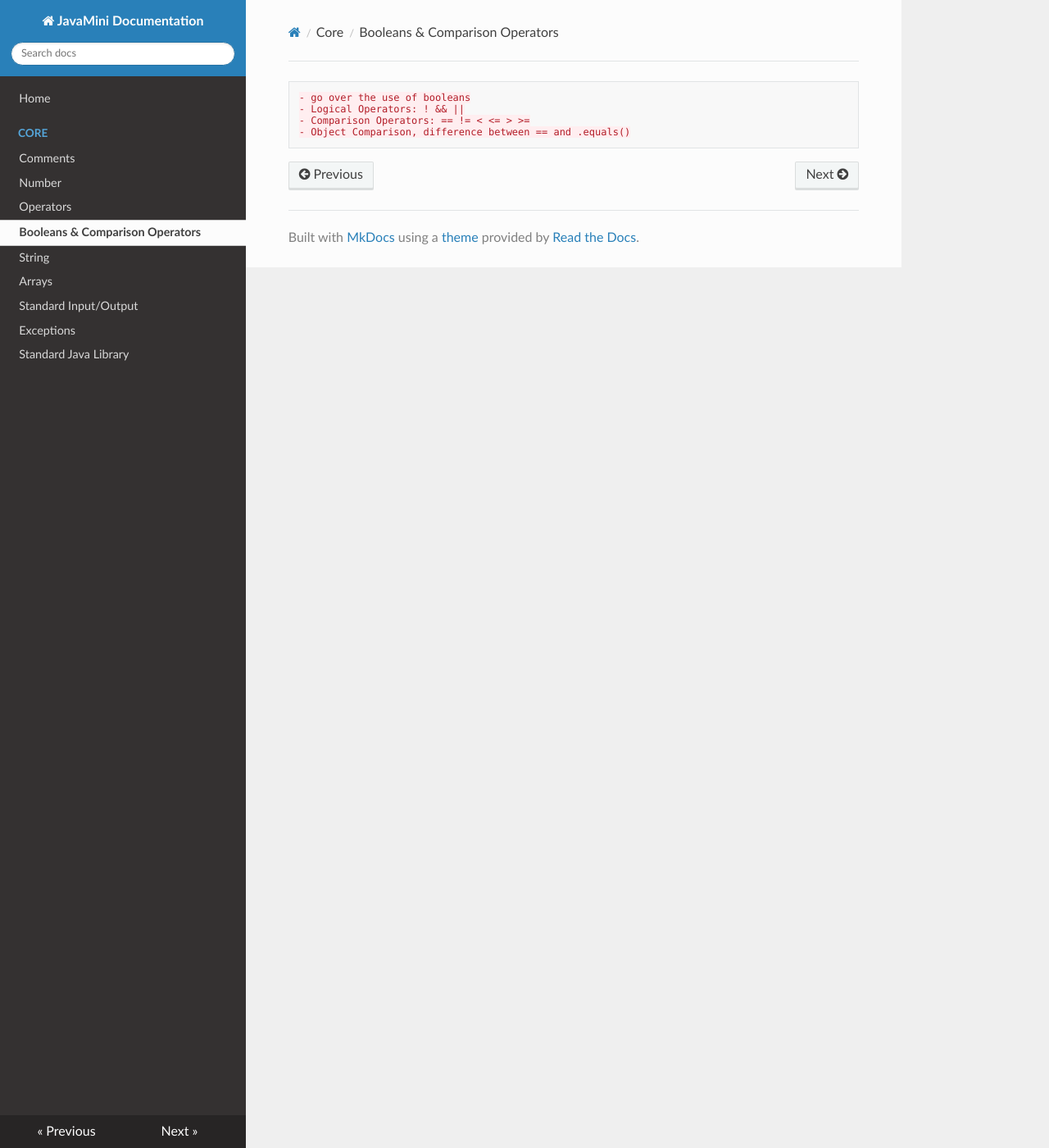
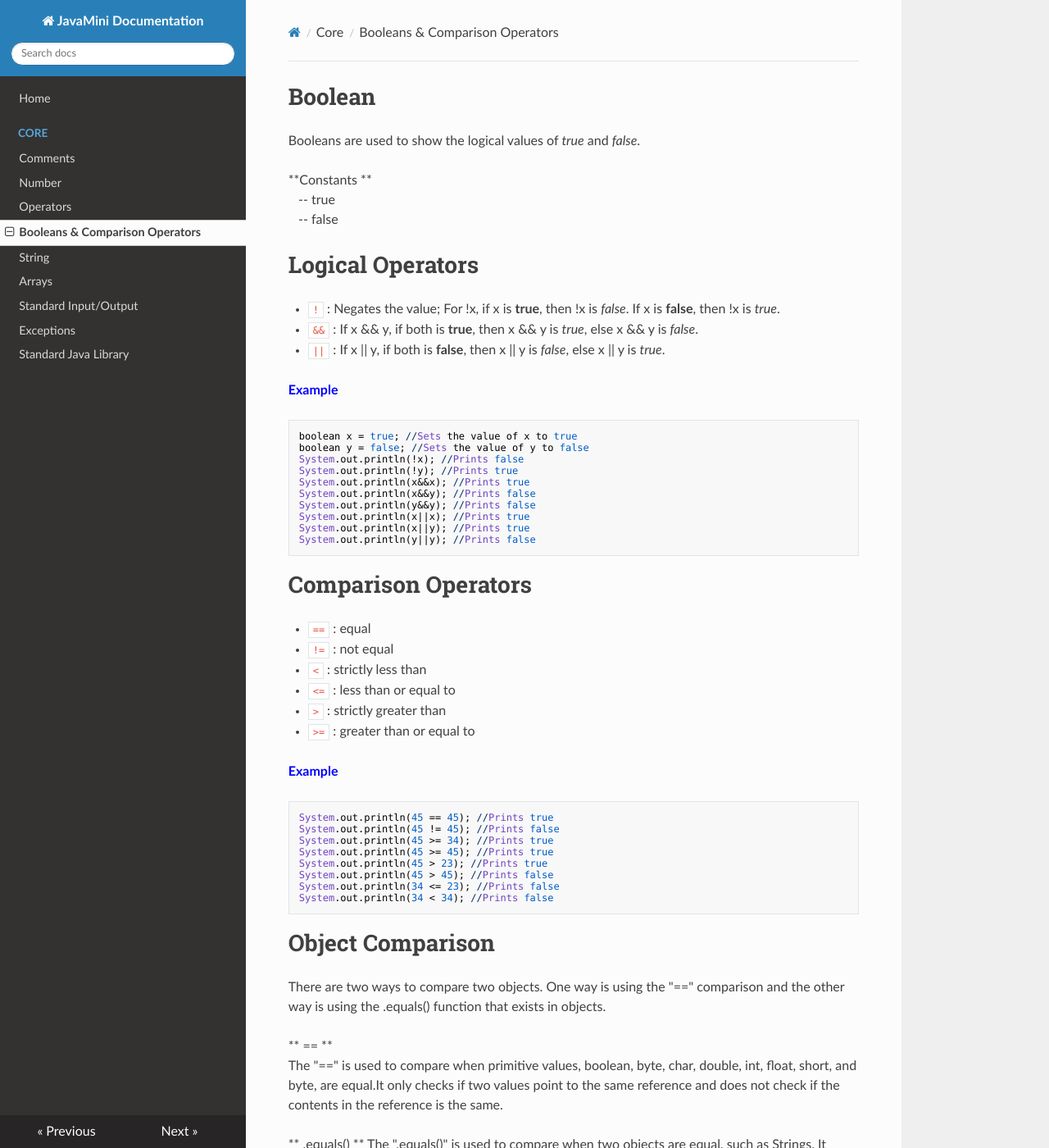
Before and after one commit to bofeng/javamini-doc, an MkDocs documentation site: the page built from doc/core/boolean.md, in a window 1280 px wide and 1400 px high. Shown: the whole window at 82% size. Built offline with MkDocs 1.6.1, drawn with Linux system fonts in a browser that asks for light colours; nearby versions of some CDN libraries; old or Windows-style settings are respelled for this version of MkDocs; some of the changed text lies outside the part shown.

Commit message:
Added boolean documentation

````diff
--- a/doc/core/boolean.md
+++ b/doc/core/boolean.md
@@ -1,7 +1,65 @@
-todo:
+#Boolean
+Booleans are used to show the logical values of _true_ and _false_.
+
+**Constants **
+&nbsp;&nbsp; -- true
+&nbsp;&nbsp; -- false
+
+#Logical Operators
+* ```!``` : Negates the value; For !x, if x is **true**, then !x is _false_. If x is **false**, then !x is _true_.
+* ```&&``` : If x && y, if both is **true**, then x && y is _true_, else x && y is _false_.
+* ```||``` : If x || y, if both is **false**, then x || y is _false_, else x || y is _true_.
+
+<span style="color:blue">**Example**</span>
 ```
-- go over the use of booleans
-- Logical Operators: ! && ||
-- Comparison Operators: == != < <= > >=
-- Object Comparison, difference between == and .equals()
+boolean x = true; //Sets the value of x to true
+boolean y = false; //Sets the value of y to false
+System.out.println(!x); //Prints false
+System.out.println(!y); //Prints true
+System.out.println(x&&x); //Prints true
+System.out.println(x&&y); //Prints false
+System.out.println(y&&y); //Prints false
+System.out.println(x||x); //Prints true
+System.out.println(x||y); //Prints true
+System.out.println(y||y); //Prints false
 ```
+
+#Comparison Operators
+* ```==``` : equal
+* ```!=``` : not equal
+* ```<``` : strictly less than
+* ```<=``` : less than or equal to
+* ```>``` : strictly greater than
+* ```>=``` : greater than or equal to
+
+<span style="color:blue">**Example**</span>
+```
+System.out.println(45 == 45); //Prints true
+System.out.println(45 != 45); //Prints false
+System.out.println(45 >= 34); //Prints true
+System.out.println(45 >= 45); //Prints true
+System.out.println(45 > 23); //Prints true
+System.out.println(45 > 45); //Prints false
+System.out.println(34 <= 23); //Prints false
+System.out.println(34 < 34); //Prints false
+```
+
+#Object Comparison
+There are two ways to compare two objects. One way is using the "==" comparison and the other way is using the .equals() function that exists in objects.
+
+** == **
+The "==" is used to compare when primitive values, boolean, byte, char, double, int, float, short, and byte, are equal.It only checks if two values point to the same reference and does not check if the contents in the reference is the same.
+
+** .equals() **
+The ".equals()" is used to compare when two objects are equal, such as Strings. It checks if the contents within the reference are the same. A user cannot use .equals() function to check if primitive values are the same because primitive values cannot be dereferenced.
+
+
+<span style="color:blue">**Example**</span>
+```
+boolean x = 56;
+System.out.println(x == 56);//Prints true
+String str1 = "Hello"; //Creates a new String called "Hello"
+String str2 = new String("Hello"); //Creates a new String called "Hello"
+System.out.println(str1 == str2); //Prints false
+System.out.println(str1.equals(str2)); //Prints true
+```
````
